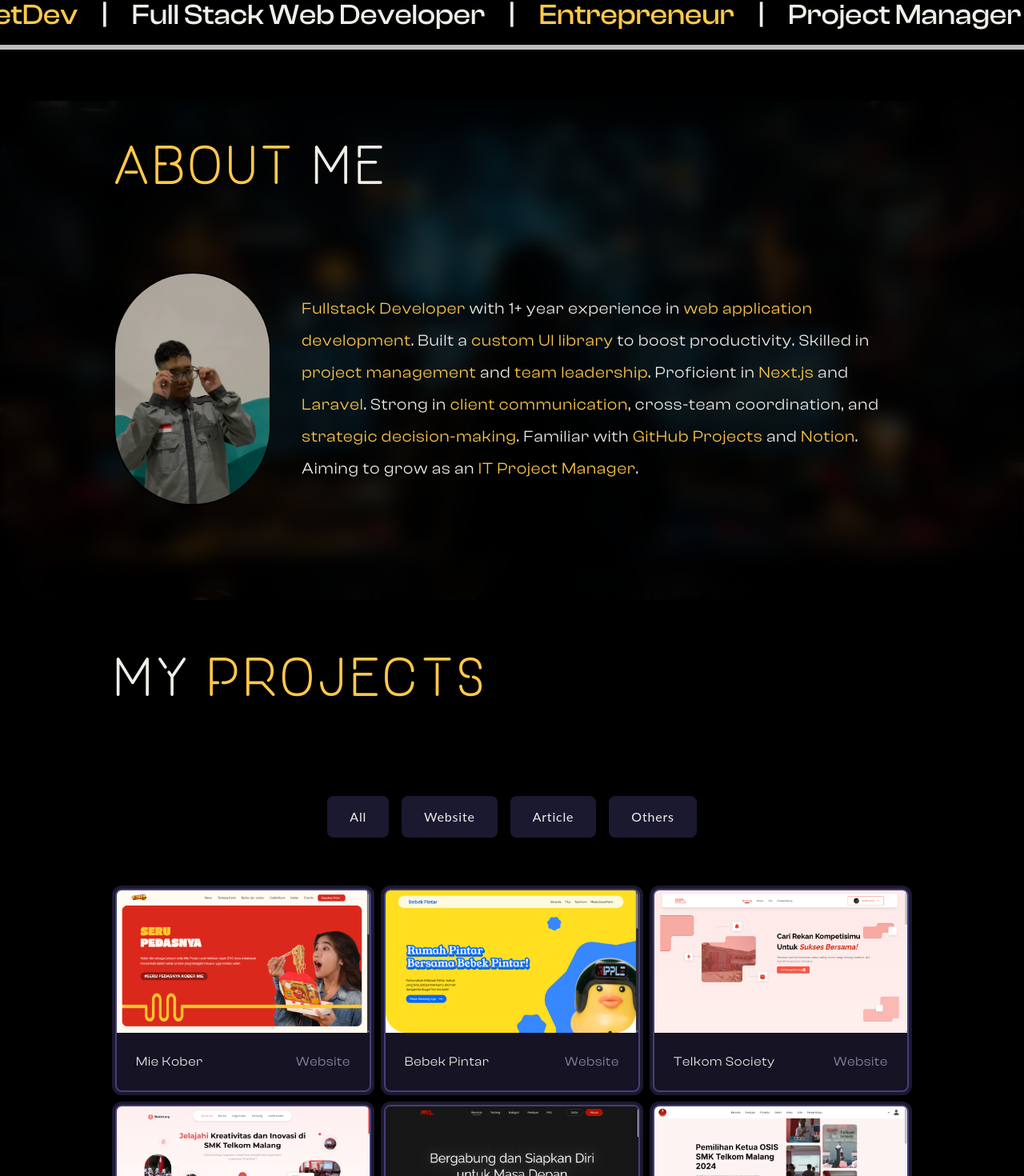
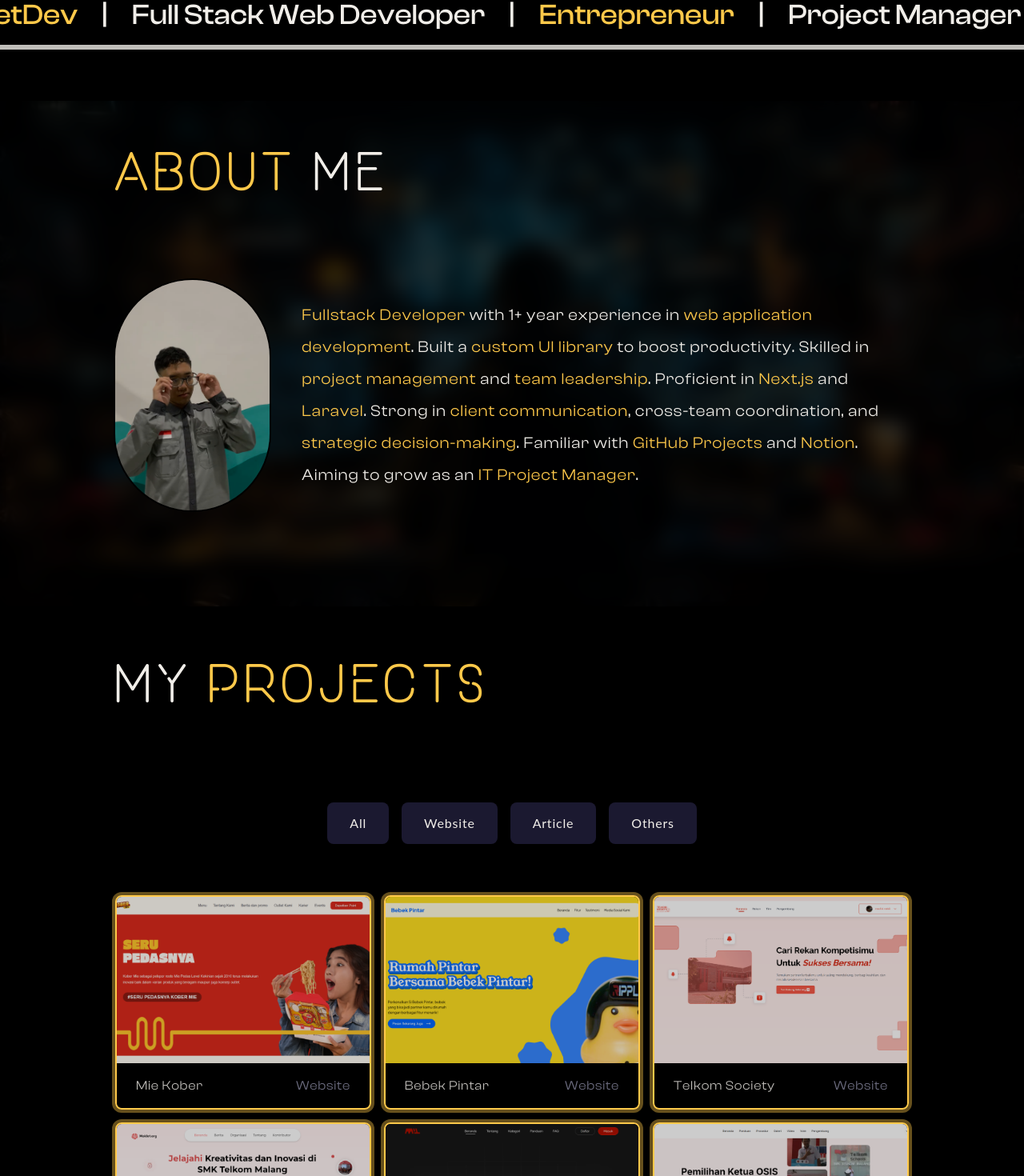
Before and after one commit to naufalnrsmitter20/new-my-personal-profile, a Next.js app: page / in a window 1280 px wide. Shown: the part 738-2208 px from the top of the page at 80% size. Built offline with nearby package versions, Linux system fonts and the light colour scheme.

Commit message:
feat: enhance AboutMe and MyProjects components with improved structure and interactivity

```diff
--- a/app/components/AboutMe.tsx
+++ b/app/components/AboutMe.tsx
@@ -6,10 +6,9 @@
 export default function AboutMe() {
   return (
     <InitialAOSClient>
-      <div className="h-full relative overflow-x-hidden">
+      <div id="about" className="h-full relative overflow-x-hidden">
         <Image width={100} unoptimized height={100} className="w-screen h-full object-cover absolute top-0 left-0 z-0" src="/img/bg1.jpg" alt="Background Image" />
-
-        <main id="about" className="bg-primary-dark/80 backdrop-blur-md shadow-md px-12 md:px-16 lg:px-24 xl:px-36 py-10 z-10">
+        <main className="bg-primary-dark/80 pt-12 backdrop-blur-md shadow-md px-12 md:px-16 lg:px-24 xl:px-36 py-10 z-10">
           <h1 data-aos="fade-left" data-aos-offset="100" data-aos-duration="500" className="uppercase font-one-day font-normal text-[40px] md:text-[48px] lg:text-[56px] xl:text-[64px] tracking-widest text-secondary-dark">
             ABOUT <span className="text-white">ME</span>
           </h1>
--- a/app/components/MyProjects.tsx
+++ b/app/components/MyProjects.tsx
@@ -17,6 +17,8 @@
 import Image from "next/image";
 import InitialAOSClient from "./utilities/InitialAOSClient";
 import { P } from "./utilities/Text";
+import Link from "next/link";
+import { ExternalLink, LinkIcon } from "lucide-react";
 
 interface projects {
   name: string;
@@ -132,22 +134,30 @@
             </div>
             <div className="grid grid-cols-1 md:grid-cols-2 xl:grid-cols-3 gap-4 mt-16 max-w-fit mx-auto">
               {filteredProjects.map((projects, i) => (
-                <Card
+                <div
                   key={i}
                   onClick={() => window.open(projects.href)}
                   data-aos="fade-left"
                   data-aos-duration={1000}
                   data-aos-delay={i * 100}
-                  className="bg-tertiary-dark/30 border-2 rounded-lg cursor-pointer border-tertiary-dark ring-4 hover:border-secondary-dark overflow-hidden ring-tertiary-dark/40 hover:ring-secondary-dark/40 hover:border-spacing-8 z-10"
-                  renderImage={() => <Image width={415} height={205} src={projects.imageUrl} className="object-cover" alt="Project Image" />}
+                  className="group bg-primary-dark/30 border-2 rounded-lg relative cursor-pointer border-secondary-dark ring-4 hover:border-white overflow-hidden ring-secondary-dark/40 hover:ring-white/40 hover:border-spacing-8 z-10"
                 >
-                  <div className="flex-wrap flex justify-between">
-                    <a href={projects.href} target="_blank">
-                      <P className="hover:text-secondary-dark font-[500] tracking-wide group text-white">{projects.name}</P>
-                    </a>
-                    <P className="font-[600] text-disable-slate">{projects.type}</P>
+                  <div className="absolute top-0 left-0 w-full h-full bg-primary-dark/20 group-hover:backdrop-blur-md group-hover:bg-primary-dark/30 duration-200 z-10"></div>
+                  <div className="absolute top-1/2 left-1/2 transform -translate-x-1/2 -translate-y-1/2 z-20 opacity-0 group-hover:opacity-100 transition-opacity duration-300 px-4 py-4 bg-primary-dark rounded-full group-hover:border-2">
+                    <Link href={projects.href} target="_blank" onClick={(e) => e.stopPropagation()}>
+                      <LinkIcon className="text-white w-6 h-6" />
+                    </Link>
                   </div>
-                </Card>
+                  <Image width={415} height={205} src={projects.imageUrl} className="object-cover w-full h-52" alt="Project Image" />
+                  <div>
+                    <div className="flex-wrap flex justify-between py-4 px-6">
+                      <Link href={projects.href} target="_blank">
+                        <P className="hover:text-secondary-dark font-[500] tracking-wide group text-white">{projects.name}</P>
+                      </Link>
+                      <P className="font-[600] text-disable-slate">{projects.type}</P>
+                    </div>
+                  </div>
+                </div>
               ))}
             </div>
           </div>
```
